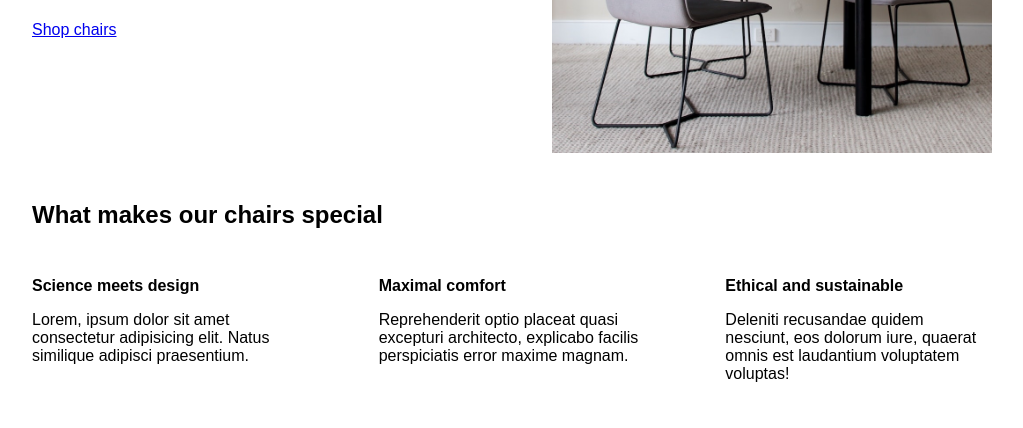
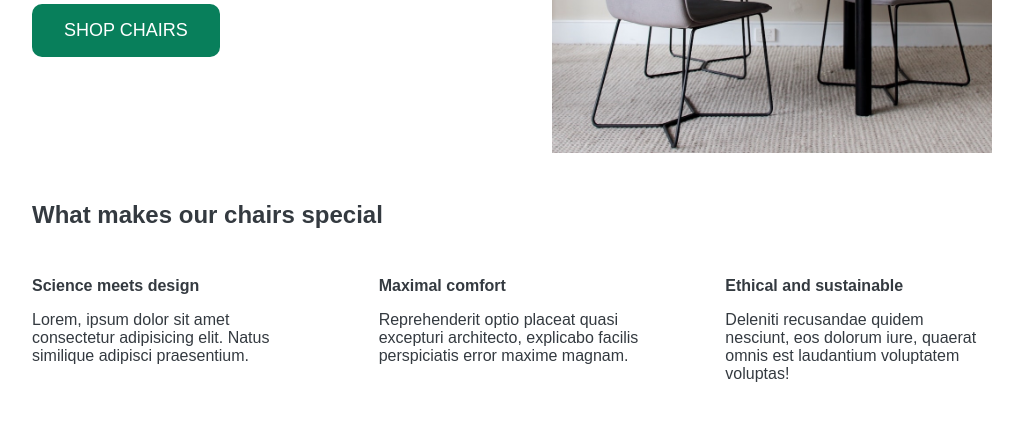
Before and after one commit to NagyTamasPal/webdesignfeladat, a plain HTML site: page webdesign_feladat-frontend/index.html in a window 1280 px wide. Shown: the part 335-763 px from the top of the page, without its empty margins (128-1151 px from the left). Drawn offline with Linux system fonts and the light colour scheme; a web font is replaced by a local one.

Commit message:
style modified

```diff
--- a/webdesign_feladat-frontend/index.html
+++ b/webdesign_feladat-frontend/index.html
@@ -1,5 +1,5 @@
 <!DOCTYPE html>
-<html lang="en">
+<html lang="hu">
   <head>
     <meta charset="UTF-8" />
     <meta http-equiv="X-UA-Compatible" content="IE=edge" />
--- a/webdesign_feladat-frontend/style.css
+++ b/webdesign_feladat-frontend/style.css
@@ -4,7 +4,8 @@ SPACING SYSTEM (px)
 FONT SIZE SYSTEM (px)
 10 / 12 / 14 / 16 / 18 / 20 / 24 / 30 / 36 / 44 / 52 / 62 / 74 / 86 / 98
 */
-
+/**main color #087f5b
+szürke szín #343a40 **/
 * {
   margin: 0;
   padding: 0;
@@ -16,6 +17,7 @@ FONT SIZE SYSTEM (px)
 /* ------------------------ */
 body {
   font-family: sans-serif;
+  color: #343a40;
 }
 
 .container {
@@ -37,7 +39,20 @@ h2 {
   grid-template-columns: repeat(3, 1fr);
   column-gap: 80px;
 }
+.btn:link,
+.btn:visited{
+  background-color:#087f5b ;
+  color: #fff;
+  font-size: 18px;
+  text-decoration: none;
+  text-transform: uppercase;
+  padding: 16px 32px;
+  border-radius: 10px ;
+  font-weight: 500;
+  display: inline-block;
 
+
+}
 /* ------------------------ */
 /* COMPONENT STYLES */
 /* ------------------------ */
@@ -113,8 +128,10 @@ h3 {
 .chair-price {
   display: flex;
   justify-content: space-between;
+  font-size: 20px;
 }
 
 footer {
   margin-bottom: 48px;
+  font-size: 14px;
 }
```
